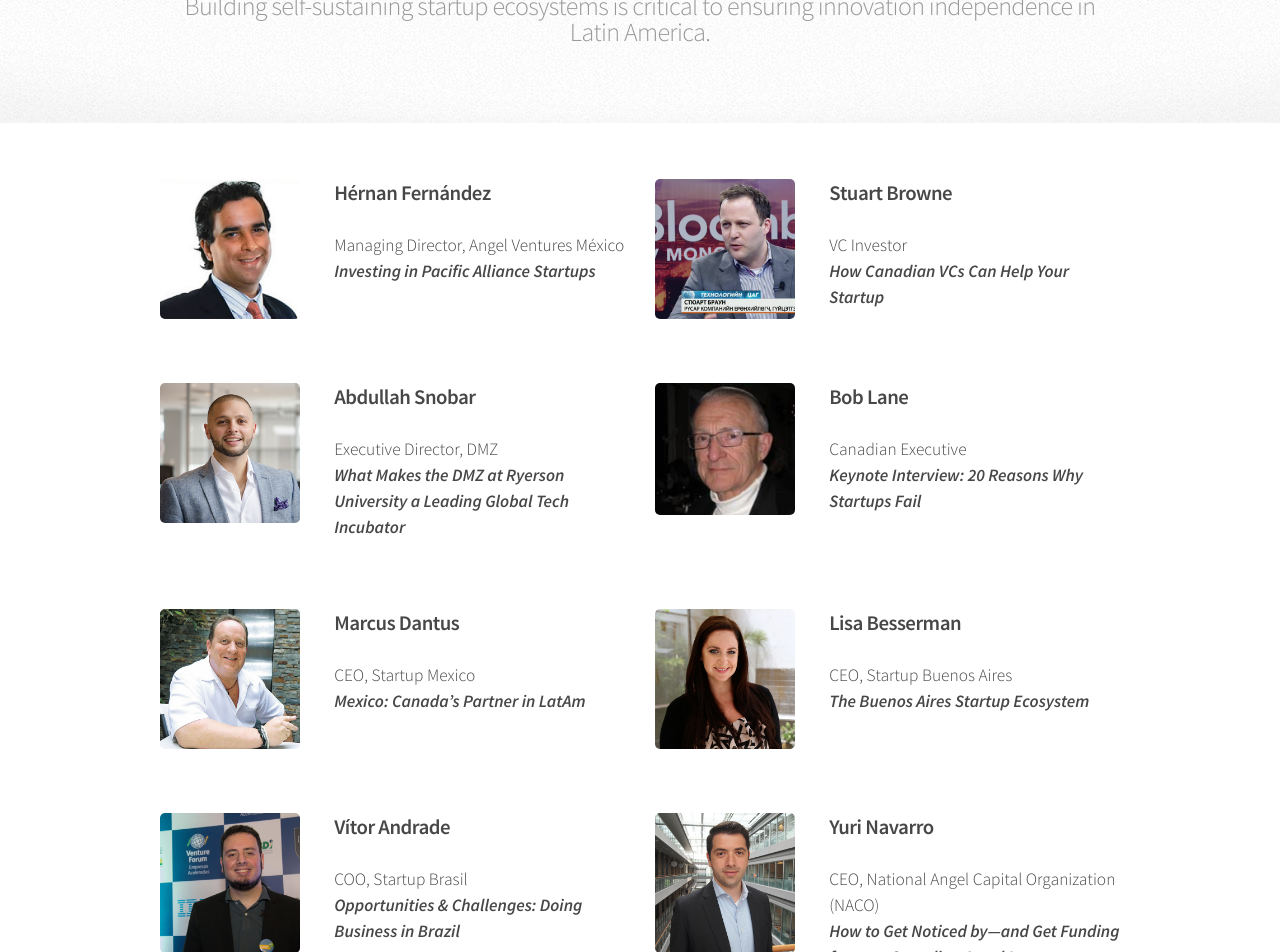
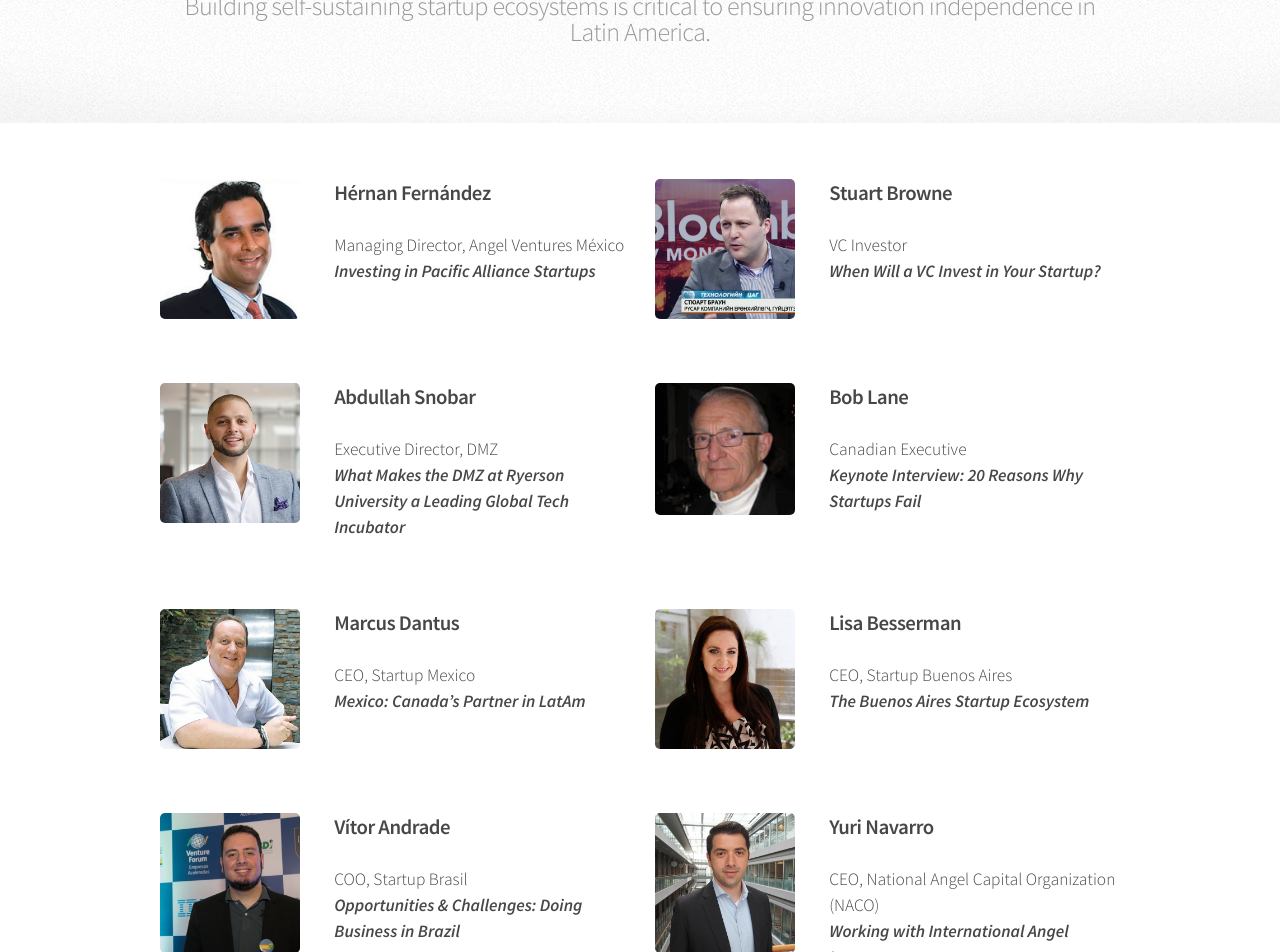
Before and after one commit to LatAmStartups/LatAmStartups.github.io, a Jekyll site: the page built from conference2016.html, in a window 1280 px wide and 1400 px high, scrolled down 1278 px. Shown: the top 952 px of the window. Built offline with Jekyll 4.4.1, drawn with Linux system fonts in a browser that asks for light colours; some of the changed text lies outside the part shown.

Commit message:
fix titles of talks

```diff
--- a/conference2016.html
+++ b/conference2016.html
@@ -75,7 +75,7 @@
 						<div class="inner">
 							<h3>Stuart Browne</h3>
 							<p>VC Investor<br />
-							<strong><em>How Canadian VCs Can Help Your Startup</em></strong></p>
+							<strong><em>When Will a VC Invest in Your Startup?</em></strong></p>
 						</div>
 					</div>
 				</section>
@@ -141,7 +141,7 @@
 						<div class="inner">
 							<h3>Yuri Navarro</h3>
 							<p>CEO, National Angel Capital Organization (NACO)<br />
-							<strong><em>How to Get Noticed by&mdash;and Get Funding from&mdash;a Canadian Angel Investor</strong></em></p>
+							<strong><em>Working with International Angel Investors</strong></em></p>
 						</div>
 					</div>
 				</section>
```
